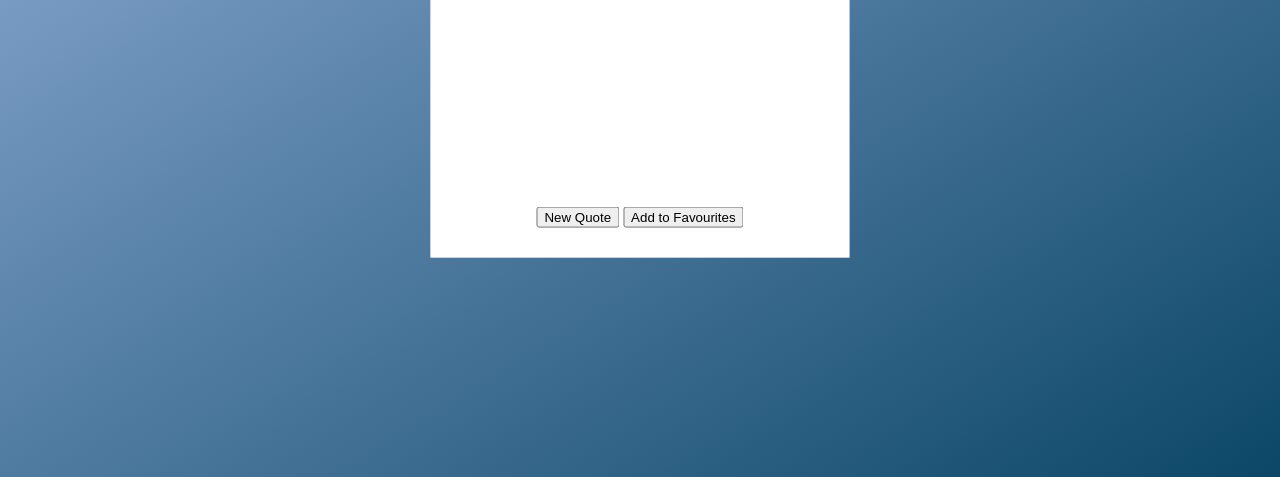
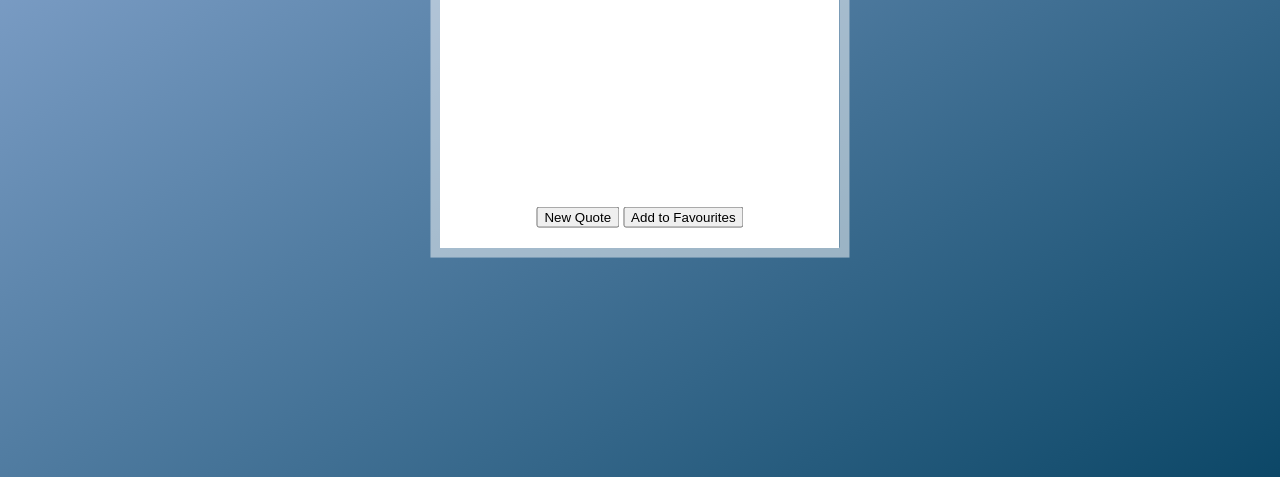
Before and after one commit to MadiBentl/quote_generator, a plain HTML site: page index.html in a window 1280 px wide. Shown: the part 323-800 px from the top of the page. Drawn offline with nearby package versions, Linux system fonts and the light colour scheme; no server answers.

Commit message:
change border box to padding box

```diff
--- a/quote.js
+++ b/quote.js
@@ -11,6 +11,7 @@ function generateQuote() {
     $.getJSON("http://quotesondesign.com/wp-json/posts?filter[orderby]=rand&filter[posts_per_page]=1&callback=", function(a) {
       $("#quoteSpace").html(a[0].content + "<p>\— " + a[0].title + "</p>");
       quote = a[0].content + "<p>-" + a[0].title + "</p>";
+      console.log(a[0].content);
     });
   });
 }
--- a/quote.scss
+++ b/quote.scss
@@ -12,6 +12,9 @@ html, body{
   padding:20px;
   text-align: center;
   border: 10px solid rgba(255, 255, 255, .5);
+  background-clip: padding-box;
+
+
 }
 #quoteSpace {
   height: 200px;
```
Also changed, not shown: quote.css, 1 other file.
